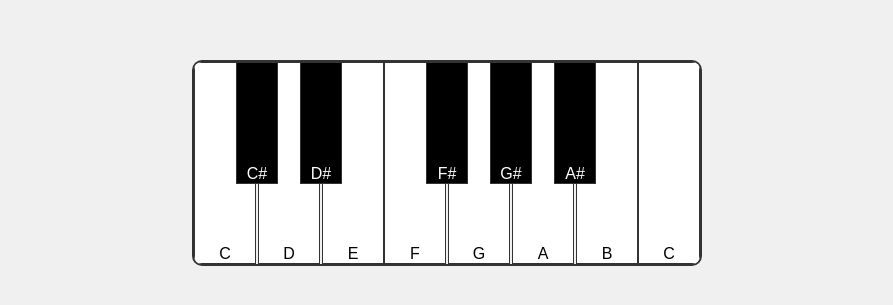
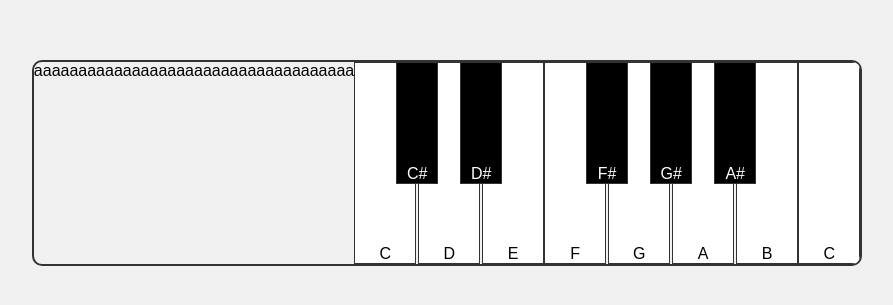
Before and after one commit to Eduardoouw/Projeto_Limonada, a plain HTML site: page index.html in a window 1280 px wide. Shown: the part 237-542 px from the top of the page, without its empty margins (193-1086 px from the left). Drawn offline with Linux system fonts and the light colour scheme.

Commit message:
Add files via upload

```diff
--- a/index.html
+++ b/index.html
@@ -7,7 +7,7 @@
     <link rel="stylesheet" href="styles.css">
 </head>
 <body>
-    <div class="piano" id="piano">
+    <div class="piano" id="piano">aaaaaaaaaaaaaaaaaaaaaaaaaaaaaaaaaaaa
         <div class="key" data-note="C4">C</div>
         <div class="key black" data-note="C#4">C#</div>
         <div class="key" data-note="D4">D</div>
```
